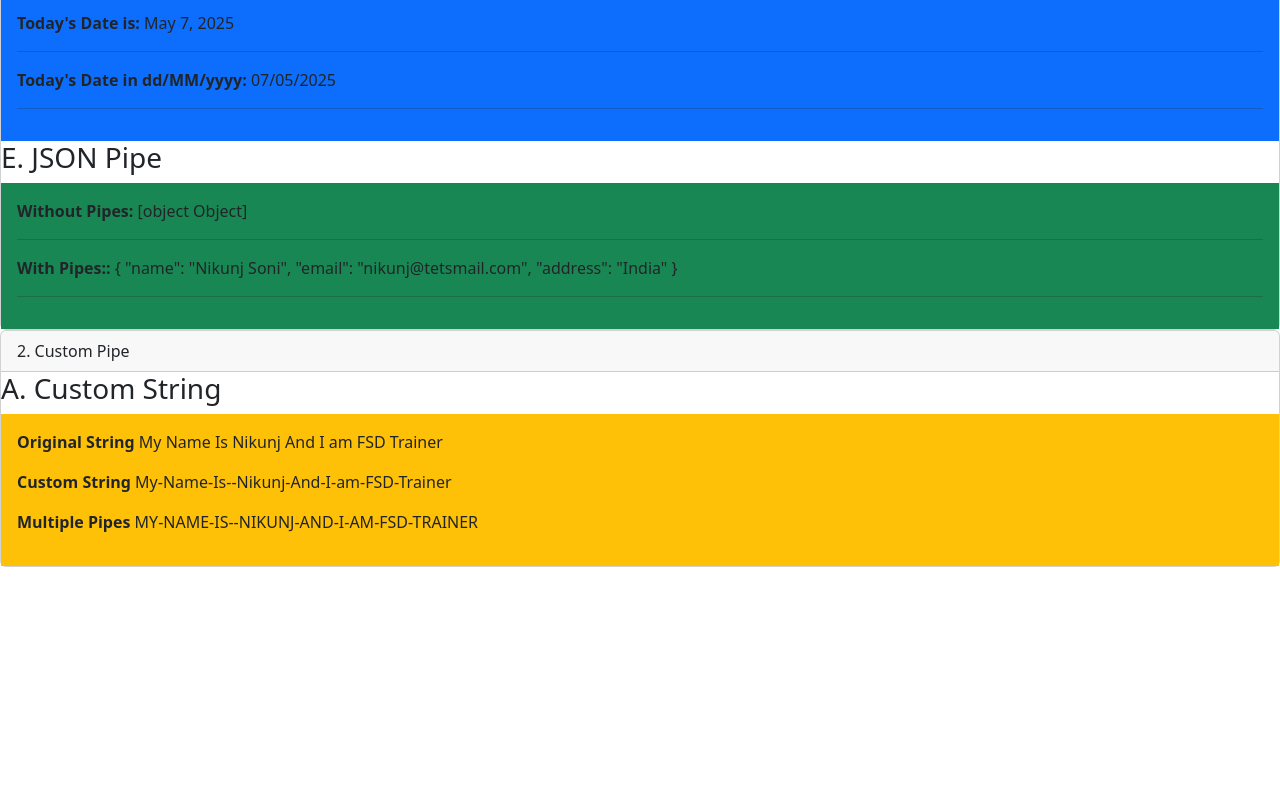
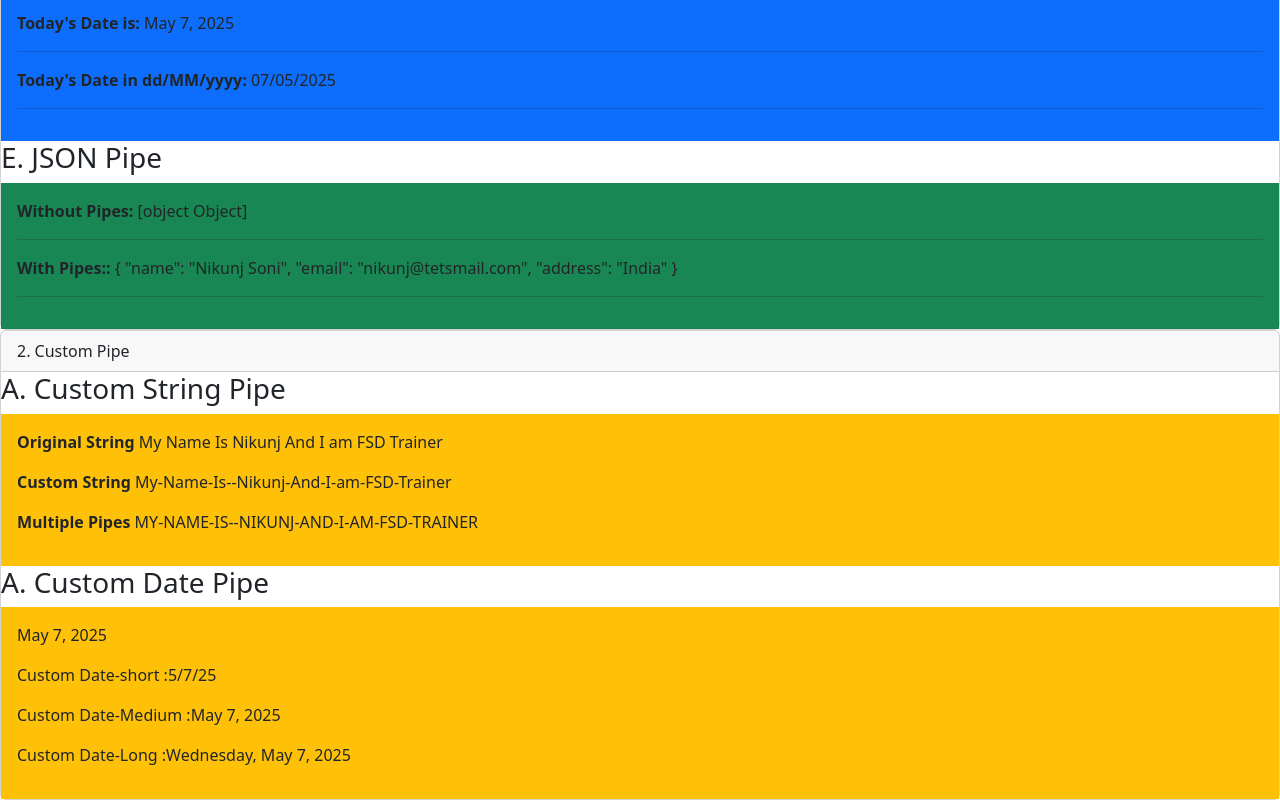
Before and after one commit to Nikunj-Java/Southafrica_SARB_2025, an Angular app in the folder Day-3/Angular-App/: page / in a window 1280 px wide. Shown: the part 1339-2139 px from the top of the page. Before the commit the page ends 1906 px from the top, so only its background shows below. Built offline with nearby package versions, Linux system fonts and the light colour scheme.

Commit message:
Todo-List,Pipes,Custom Pipes,Custom dates

```diff
--- /dev/null
+++ b/Day-3/Angular-App/src/app/CustomDatePipe.ts
@@ -0,0 +1,21 @@
+import { Pipe, PipeTransform } from '@angular/core';
+
+@Pipe({
+  name: 'customDate'
+})
+export class CustomDatePipe implements PipeTransform {
+
+  transform(value: Date | string | number, format: 'short' | 'medium' | 'long' = 'medium'): string {
+
+
+    const date = new Date(value);
+
+    const formatOptions: Record<string, Intl.DateTimeFormatOptions> = {
+      short: { year: '2-digit', month: 'numeric', day: 'numeric' },
+      medium: { year: 'numeric', month: 'short', day: 'numeric' },
+      long: { weekday: 'long', year: 'numeric', month: 'long', day: 'numeric' }
+    };
+
+    return new Intl.DateTimeFormat('en-US', formatOptions[format]).format(date);
+  }
+}
--- a/Day-3/Angular-App/src/app/app.module.ts
+++ b/Day-3/Angular-App/src/app/app.module.ts
@@ -5,12 +5,14 @@ import { AppRoutingModule } from './app-routing.module';
 import { AppComponent } from './app.component';
 import { PipesComponent } from './pipes/pipes.component';
 import { customPipes } from './CustomePipe';
+import { CustomDatePipe } from './CustomDatePipe';
 
 @NgModule({
   declarations: [
     AppComponent,
     PipesComponent,
-    customPipes //<----define here
+    customPipes, //<----define here
+    CustomDatePipe//
   ],
   imports: [
     BrowserModule,
--- a/Day-3/Angular-App/src/app/pipes/pipes.component.html
+++ b/Day-3/Angular-App/src/app/pipes/pipes.component.html
@@ -75,7 +75,7 @@
   <div class="card-body bg-primary">
     <p> <b>Today is: </b> {{today}}</p>
     <hr>
-    <p> <b>Today's Date is: </b> {{today | date}}</p>
+    <p> <b>Today's Date is: </b> {{today | date }}</p>
     <hr>
     <p> <b>Today's Date in dd/MM/yyyy: </b> {{today | date:'dd/MM/yyyy'}}</p>
     <hr>
@@ -101,10 +101,20 @@
   <div class="card-header">
    2. Custom Pipe
   </div>
-  <h3>A. Custom String </h3>
+  <h3>A. Custom String Pipe </h3>
   <div class="card-body bg-warning">
     <p> <b>Original String</b> {{name}}</p>
     <p> <b>Custom String</b> {{name | changestring: ' '}}</p>
     <p> <b>Multiple Pipes</b> {{name | uppercase| changestring: ' '}}</p>
   </div>
+
+  <h3>A. Custom Date Pipe </h3>
+  <div class="card-body bg-warning">
+    <p>{{ today | customDate }}</p>
+    <p>Custom Date-short :{{ today| customDate: 'short' }}</p>
+    <p>Custom Date-Medium :{{ today| customDate: 'medium' }}</p>
+    <p>Custom Date-Long :{{ today| customDate: 'long' }}</p>
+  </div>
+
+
 </div>
```
